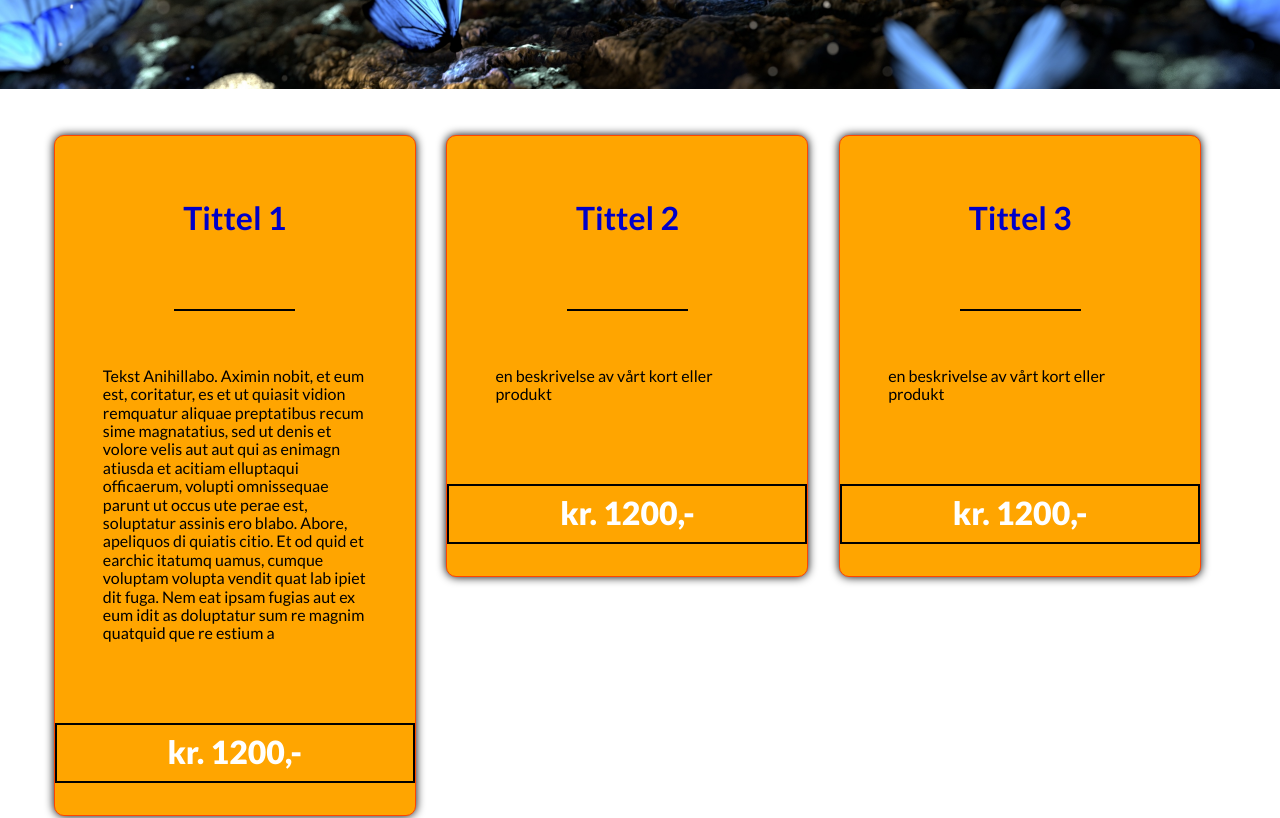
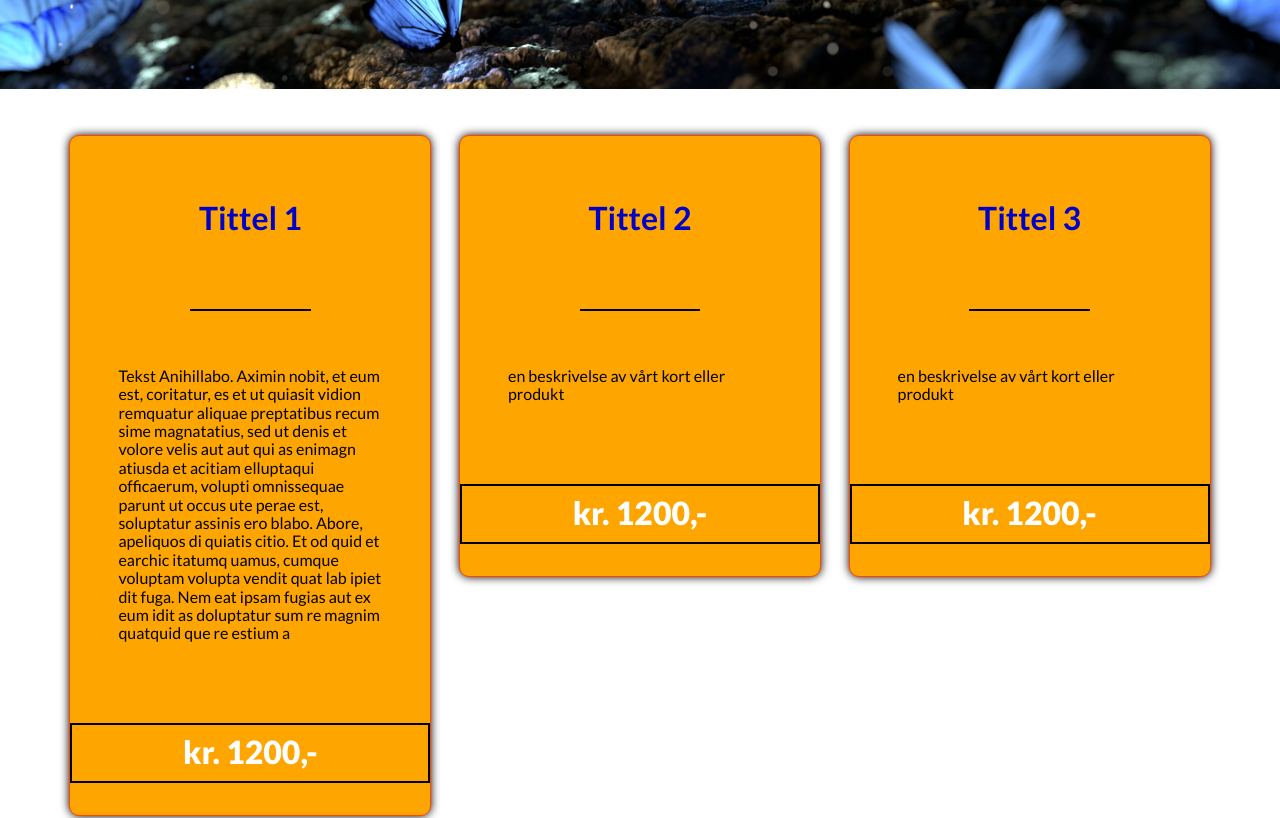
Before and after one commit to helgenot/kurs-html-css, a plain HTML site: page grunnleggende2/index.html in a window 1280 px wide. Shown: the part 800-1618 px from the top of the page. Drawn offline with Linux system fonts and the light colour scheme.

Commit message:
Styling end of day

```diff
--- a/grunnleggende2/style.css
+++ b/grunnleggende2/style.css
@@ -82,8 +82,14 @@ p {
 .container {
   max-width: 1200px;
 /*   background: yellow; */
-  display: block;
+/*   display: block; */
   margin: 2rem auto;
+
+/*   alternativt: */
+
+  display: flex;
+  align-items: flex-start;
+  justify-content: center;
 }
 
 .card {
@@ -102,8 +108,7 @@ p {
   font-size: 2rem;
   padding: 1em;
   font-weight: 700;
-  color: rgba(0,0,200,1)
-
+  color: rgba(0,0,200,1);
 }
 
 .card hr {
```
